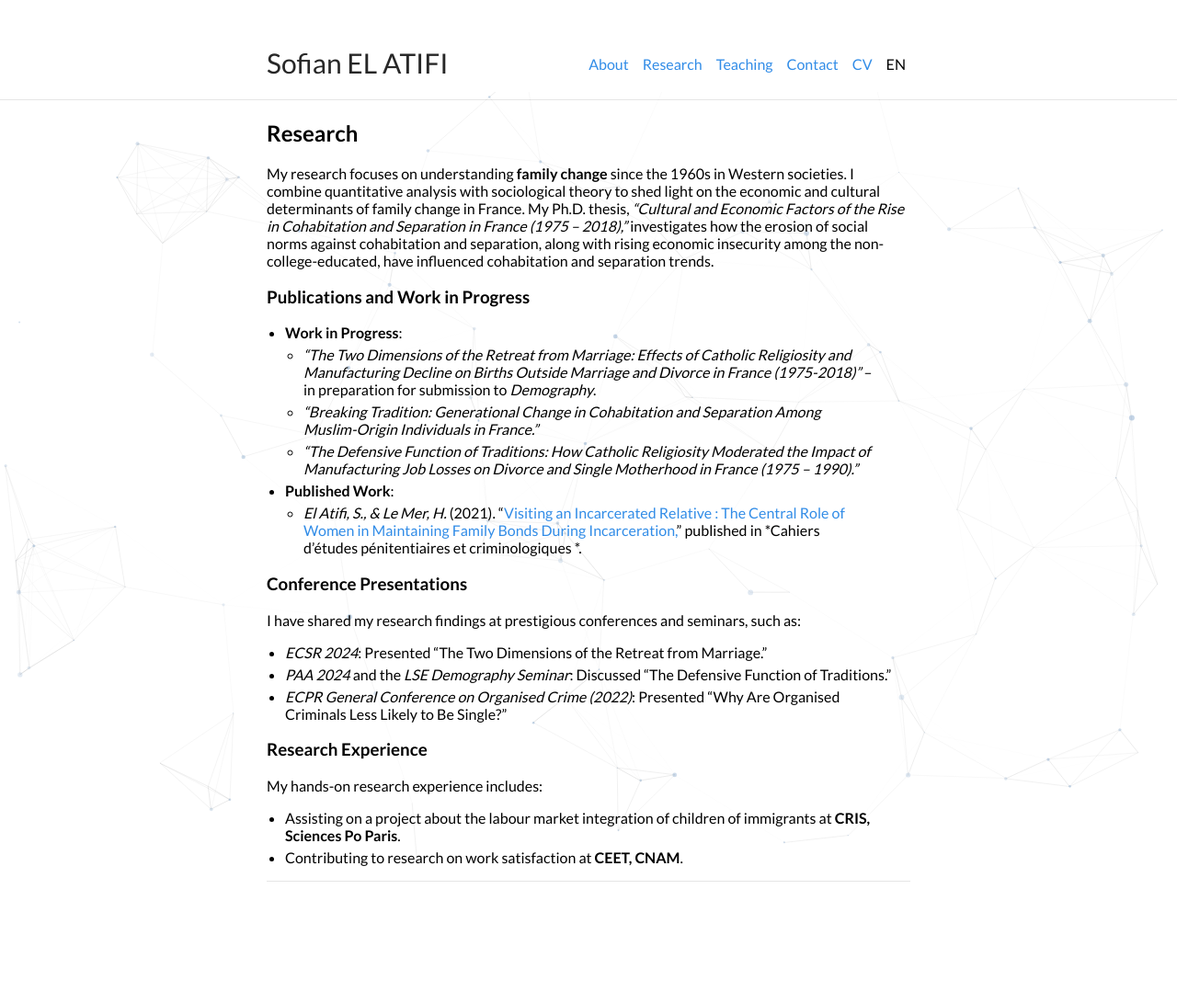
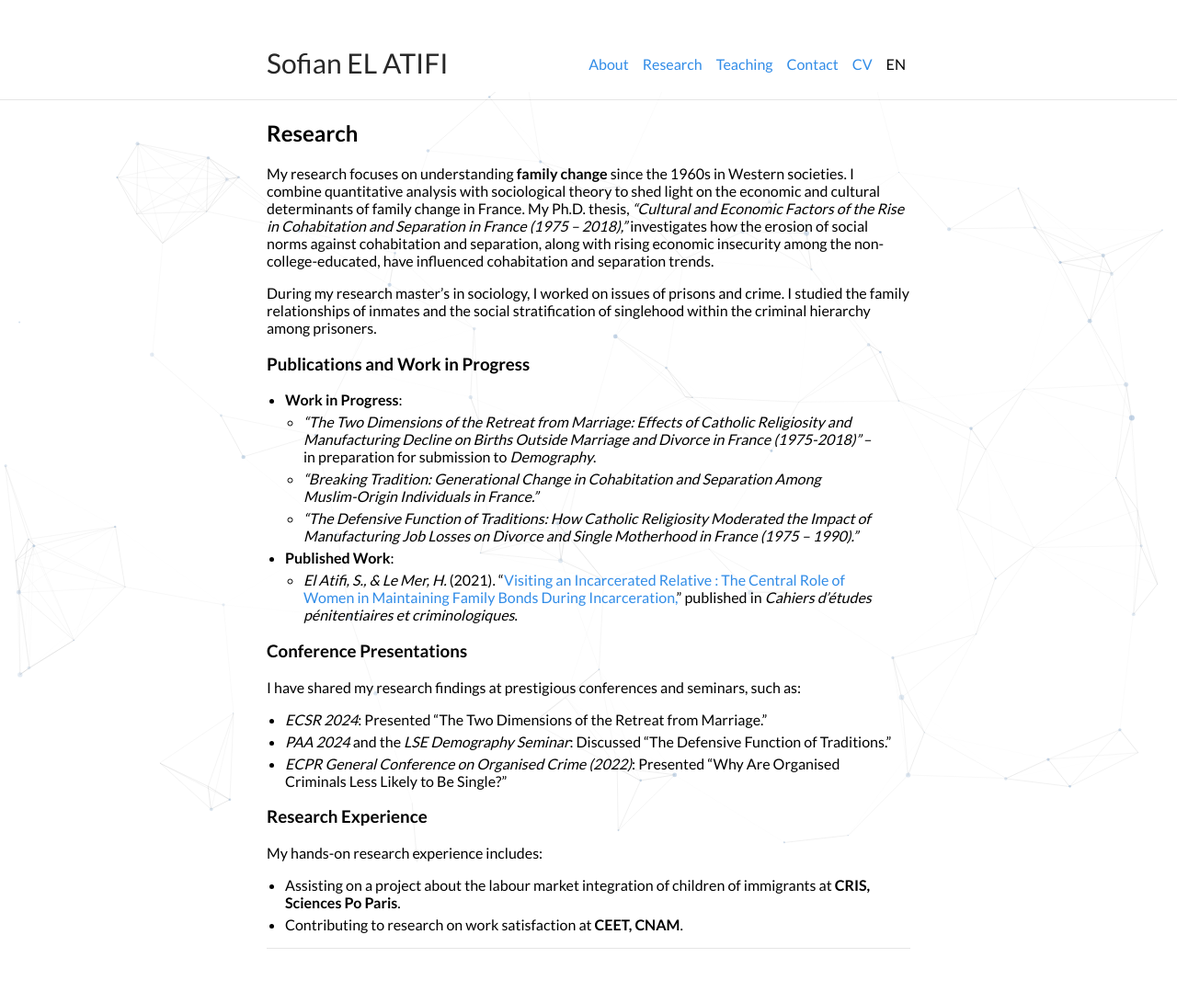
Before and after one commit to sofianelatifi/sofianelatifi.github.io, a Jekyll site: the page built from research.md, in a window 1280 px wide. Shown: the whole page at 92% size. Built offline with Jekyll 4.4.1, drawn with Linux system fonts in a browser that asks for light colours; before the commit the page ends 1018 px from its top, so only the background shows below that.

Commit message:
Update research.md

```diff
--- a/research.md
+++ b/research.md
@@ -9,6 +9,8 @@ title: Sofian EL ATIFI - Research
 
 My research focuses on understanding **family change** since the 1960s in Western societies. I combine quantitative analysis with sociological theory to shed light on the economic and cultural determinants of family change in France. My Ph.D. thesis, *“Cultural and Economic Factors of the Rise in Cohabitation and Separation in France (1975 – 2018),”* investigates how the erosion of social norms against cohabitation and separation, along with rising economic insecurity among the non-college-educated, have influenced cohabitation and separation trends.
 
+During my research master's in sociology, I worked on issues of prisons and crime. I studied the family relationships of inmates and the social stratification of singlehood within the criminal hierarchy among prisoners.
+
 ### Publications and Work in Progress
 
 - **Work in Progress**:
@@ -17,7 +19,7 @@ My research focuses on understanding **family change** since the 1960s in Wester
   - *“The Defensive Function of Traditions: How Catholic Religiosity Moderated the Impact of Manufacturing Job Losses on Divorce and Single Motherhood in France (1975 – 1990).”*
 
 - **Published Work**:
-  - *El Atifi, S., & Le Mer, H.* (2021). “[Visiting an Incarcerated Relative : The Central Role of Women in Maintaining Family Bonds During Incarceration,](https://www.justice.gouv.fr/sites/default/files/2023-05/Cahiers_etudes_penitentiaires_et_criminologiques_n55.pdf)” published in *Cahiers d’études pénitentiaires et criminologiques *.
+  - *El Atifi, S., & Le Mer, H.* (2021). “[Visiting an Incarcerated Relative : The Central Role of Women in Maintaining Family Bonds During Incarceration,](https://www.justice.gouv.fr/sites/default/files/2023-05/Cahiers_etudes_penitentiaires_et_criminologiques_n55.pdf)” published in *Cahiers d’études pénitentiaires et criminologiques*.
 
 ### Conference Presentations
 I have shared my research findings at prestigious conferences and seminars, such as:
```
